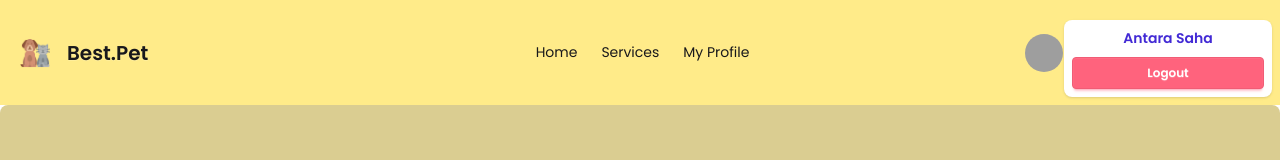
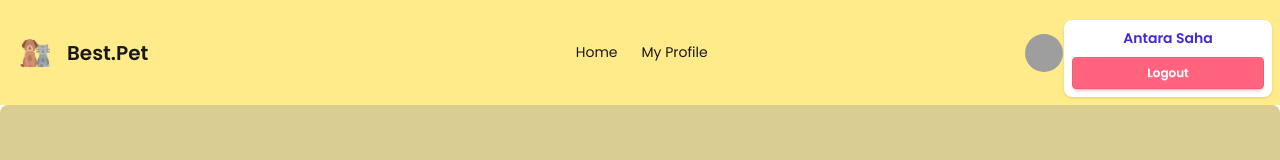
Before and after one commit to sahaantara-ops/Pet-care-website, a React (Vite) app: page / in a window 1280 px wide. Shown: the top 160 px of the page. Built offline with nearby package versions, Linux system fonts and the light colour scheme; no server answers; grey boxes are pictures that could not be loaded.

Commit message:
add all changes in navbar and service pages

```diff
--- a/src/App.jsx
+++ b/src/App.jsx
@@ -3,14 +3,15 @@ import { Routes, Route } from "react-router-dom";
 import { RouterProvider } from "react-router-dom";
 import { Toaster } from "react-hot-toast";
 import { ToastContainer } from "react-toastify";
+import router from "./Routes/Router";
 
 
 
 function App() {
   return (
     <>
-     {/* <RouterProvider router={router} /> */}
-    <ToastContainer />
+     <RouterProvider router={router} />
+    <Toaster position="top-center" reverseOrder={false} />
 
     </>
   );
--- a/src/Routes/Router.jsx
+++ b/src/Routes/Router.jsx
@@ -35,9 +35,9 @@ const router = createBrowserRouter(
             {
                  path: "/services/:id",
 
-                 element:<PrivateRoutes>
+                 element:
                     <ServiceDetails></ServiceDetails>,
-                    </PrivateRoutes>
+
 
 
             },
--- a/src/components/Navbar.jsx
+++ b/src/components/Navbar.jsx
@@ -23,7 +23,7 @@ const Navbar = () => {
         className="menu menu-sm dropdown-content bg-base-100 rounded-box z-1 mt-3 w-52 p-2 shadow">
 
         <NavLink to="/">Home</NavLink>
-        <Link to="/services">Services</Link>
+
         <NavLink to="/profile">My Profile</NavLink>
 
     </ul>
@@ -34,7 +34,7 @@ const Navbar = () => {
   <div className="navbar-center hidden lg:flex">
     <ul className="menu menu-horizontal px-1 gap-6">
         <NavLink to="/">Home</NavLink>
-        <NavLink to="/services">Services</NavLink>
+
         <NavLink to="/profile">My Profile</NavLink>
     </ul>
   </div>
--- a/src/components/Provider/AuthProvider.jsx
+++ b/src/components/Provider/AuthProvider.jsx
@@ -18,6 +18,7 @@ const AuthProvider = ({ children }) => {
     useEffect(() => {
         const unsubscribe = onAuthStateChanged(auth, (currentUser) => {
             setUser(currentUser);
+
         });
         return () => unsubscribe();
     }, []);
--- a/src/main.jsx
+++ b/src/main.jsx
@@ -16,7 +16,7 @@ createRoot(document.getElementById('root')).render(
     <AuthProvider>
     <RouterProvider router={router}></RouterProvider>
       <App></App>
-      <ToastContainer></ToastContainer>
+
     </AuthProvider>
 
 
```
